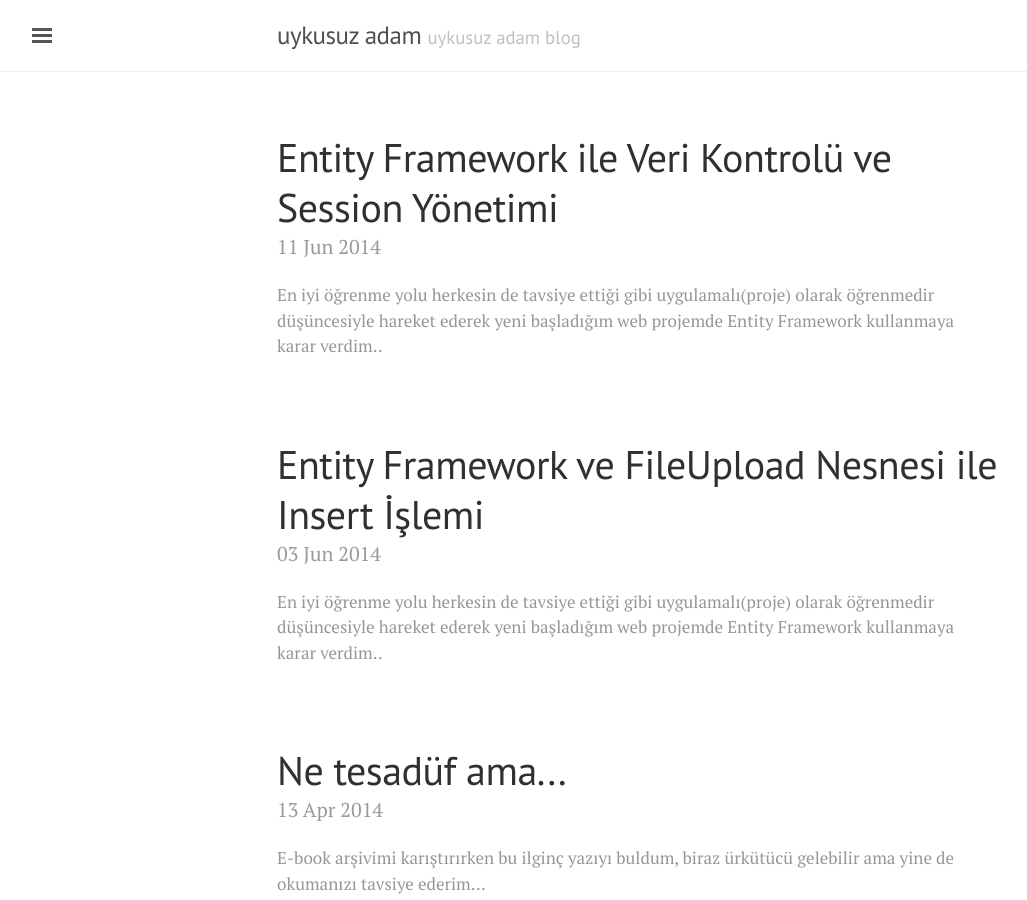
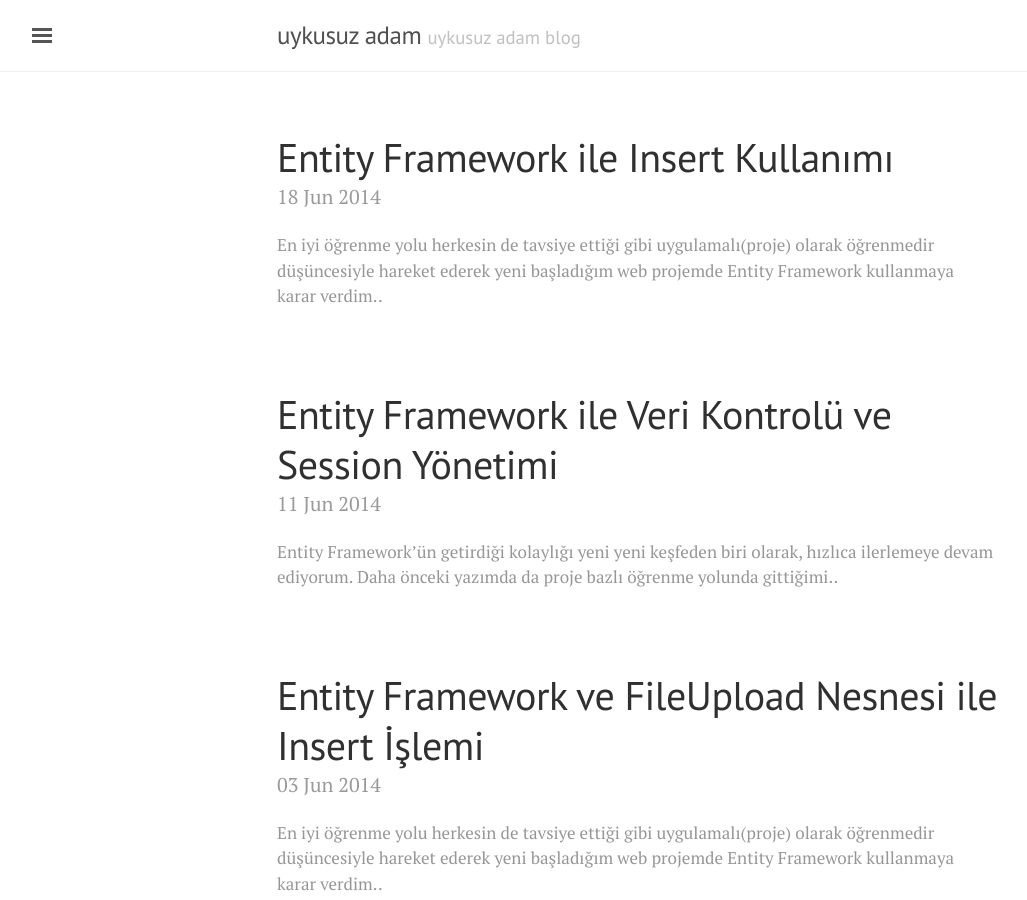
Before and after one commit to abdurrahman/abdurrahman.github.io, a Jekyll site: the page built from index.html, in a window 1280 px wide and 900 px high. Shown: the whole window, without its empty margins (3-1030 px from the left). Built offline with Jekyll 4.4.1, drawn with Linux system fonts in a browser that asks for light colours; the list of posts is cut into pages by our own code; some of the changed lines change nothing that is shown; some of the changed text lies outside the part shown.

Commit message:
Add old post

```diff
--- a/_posts/2014-06-11-entity-framework-ile-veri-kontrolu-ve-session-yonetimi.md
+++ b/_posts/2014-06-11-entity-framework-ile-veri-kontrolu-ve-session-yonetimi.md
@@ -2,7 +2,7 @@
 layout: post
 title:  Entity Framework ile Veri Kontrolü ve Session Yönetimi
 date: 2014-06-11 22:48:48 +02:00
-abstract: En iyi öğrenme yolu herkesin de tavsiye ettiği gibi uygulamalı(proje) olarak öğrenmedir düşüncesiyle hareket ederek yeni başladığım web projemde Entity Framework kullanmaya karar verdim..
+abstract: Entity Framework’ün getirdiği kolaylığı yeni yeni keşfeden biri olarak, hızlıca ilerlemeye devam ediyorum. Daha önceki yazımda da proje bazlı öğrenme yolunda gittiğimi..
 ---
 
 Entity Framework’ün getirdiği kolaylığı yeni yeni keşfeden biri olarak, hızlıca ilerlemeye devam ediyorum. Daha önceki yazımda da proje bazlı öğrenme yolunda gittiğimi ve bunu da her zaman tavsiye ettiğimi belirtmiştim tekrar dile getirmek istiyorum. Bir önceki projemde entity framework kullanmadığım için oradaki kullanıcı kontrolünü yapıp, kayıt varsa session atayıp giriş yapmasını eski yöntem ile yapmıştım. EF’de (artık kısaltalım 🙂 ) bunu nasıl yapabilirim derken daha doğrusu projeye de dahil etmek istediğim bir şeydi ve bu makale ortaya çıkmış oldu, umarım beğenirsiniz, yanlış kavram ve ya yöntem kullanmış olabilir yorum olarak belirtirseniz sevinirim hep beraber öğrenelim.
@@ -74,12 +74,12 @@
 Burada entity framework ile veri kontrolümüzü yapmak için Login.aspx dosyamızın kod tarafına geçiyoruz. Burada veri tabanımızda kullanıcı varsa kullanıcımıza oturum açıp Index.aspx sayfamıza yönlendiriyoruz.
 
 {% highlight csharp %}
-var kullaniciEntity = new MyDbEntities();
+var context = new MyDbEntities();
 protected void send_Click(object sender, EventArgs e)
 {
-  foreach(var userControl in kullaniciEntity.Users)
+  foreach(var user in context.Users)
   {
-    if (userControl.UserName == username.Text && userControl.Password == password.Text)
+    if (user.UserName == username.Text && user.Password == password.Text)
     {
       Session["adminSession"] = username.Text;
       Session.Timeout = 30;
--- /dev/null
+++ b/_posts/2014-06-18-entity-framework-ile-insert-kullanimi.md
@@ -0,0 +1,128 @@
+---
+layout: post
+title:  Entity Framework ile Insert Kullanımı
+date: 2014-06-18 23:35:36 +02:00
+abstract: En iyi öğrenme yolu herkesin de tavsiye ettiği gibi uygulamalı(proje) olarak öğrenmedir düşüncesiyle hareket ederek yeni başladığım web projemde Entity Framework kullanmaya karar verdim..
+---
+
+Bu yazımda **entity framework** kullanarak nasıl veri tabanına kayıt ekleriz onu anlatmaya çalışacağım. Visual Studio'larımız açıksa hemen başlayabiliriz.
+
+**Default.aspx dosyamız;**
+{% highlight csharp %}
+<div id="product-add">
+<h2>Yeni Ürün Ekle</h2>
+<asp:Label runat="server" class="label">Ürün Adı :</asp:Label>
+<asp:TextBox ID="txtUrunAdi" runat="server" class="text" placeholder="Örn: iPhone 5S"></asp:TextBox>
+<asp:RequiredFieldValidator ID="rfvProductName" runat="server"
+ControlToValidate="txtUrunAdi" Display="Dynamic"
+ErrorMessage="Ürün Adı Girmediniz !"></asp:RequiredFieldValidator>
+<br />
+<asp:Label runat="server" class="label">Renk :</asp:Label>
+<asp:TextBox ID="txtRenk" runat="server" class="text" placeholder="Örn: Kırmızı"></asp:TextBox><br />
+<asp:Label runat="server" class="label">Fiyatı :</asp:Label>
+<asp:TextBox ID="txtFiyat" runat="server" class="text" placeholder="Örn: 1500"></asp:TextBox>
+<asp:RegularExpressionValidator ID="revFiyat" runat="server"
+ControlToValidate="txtFiyat" ErrorMessage="Geçerli bir fiyat girin!"
+ValidationExpression="^[0-9]+$"></asp:RegularExpressionValidator>
+<asp:RequiredFieldValidator ID="rfvFiyat" runat="server"
+ControlToValidate="txtFiyat" ErrorMessage="Fiyat Girmediniz!"></asp:RequiredFieldValidator>
+<br />
+<asp:Label runat="server" class="label">Stok Adedi :</asp:Label>
+<asp:TextBox ID="txtStok" runat="server" class="text"></asp:TextBox><br />
+<asp:Label runat="server" class="label">Markası :</asp:Label>
+<asp:DropDownList ID="ddlMarka" runat="server" class="text" ></asp:DropDownList>
+<asp:RequiredFieldValidator ID="rfMarka" runat="server"
+ControlToValidate="ddlMarka" ErrorMessage="Ürünün markasını seçmediniz!"
+InitialValue="Birini seç!"></asp:RequiredFieldValidator>
+<br />
+<asp:Label runat="server" class="label">Resim Ekle :</asp:Label>
+<asp:FileUpload ID="fuResimYukle" runat="server" /><br /><br />
+<asp:Label runat="server" class="label">Teknik Özellikleri :</asp:Label><br /><br />
+<asp:TextBox ID="txtTeknik" runat="server" TextMode="MultiLine" class="textarea"></asp:TextBox>
+<asp:Label ID="lblDurum" runat="server" Text=""></asp:Label>
+<asp:Button ID="btnUrunEkle" Text="Ürün Ekle" runat="server" class="btn"
+onclick="btnUrunEkle_Click" /><br /><br />
+</div>
+{% endhighlight %}
+
+Bu aspx dosyamızda ben div ve form verileri için bazı css özellikleri kullandım onu da bu açıklamanın hemen altına ekleyeceğim. Kodu incelediğimizde textbox, label ve hataları gösterebilmek için zorunlu alanlar kullanıldığını görüyorsunuz.
+**style.css**
+{% highlight css %}
+#product-add { width:600px; margin:0; padding:20px; position:relative; color:white }
+#product-add .label { float:left; width:150px; margin:4px 10px; color:#fff }
+#product-add .text { width:200px; margin-bottom:10px }
+#product-add .textarea { width:300px; display:block }
+#product-add .img { width:150px; height:150px; display:block; }
+#product-add .btn { float:right; margin:10px 0 0 0; width:150px; height:35px; background:#DBA499; color:#222222; font:18px Ubuntu, Sans-Serif;
+border-radius:4px;
+-webkit-border-radius:4px;
+-moz-border-radius:4px;
+border:0}
+#product-add .btn:hover { border:1px dashed #DBA499; background:#000; color:#DBA499; }
+{% endhighlight %}
+
+Şimdi kod tarafına geçip entity framework ile veri tabanımıza **insert** işlemi için kodlarımızı yazalım;
+**Default.aspx.cs**
+{% highlight csharp %}
+protected void Page_Load(object sender, EventArgs e)
+{
+  if (!Page.IsPostBack)
+  {
+    MarkaDoldur();
+  }
+}
+
+protected void btnUrunEkle_Click(object sender, EventArgs e)
+{
+  var context = new MyDbEntities();
+  Products urun = new Products();
+  urun.ProductName = txtUrunAdi.Text;
+  urun.Color = txtRenk.Text;
+  urun.Price = decimal.Parse(txtFiyat.Text);
+  urun.Stock = short.Parse(txtStok.Text);
+  urun.BrandsId = ddlMarka.SelectedIndex;
+  if (fuResimYukle.HasFile)
+  {
+    fuResimYukle.SaveAs(MapPath("/images/products/" + fuResimYukle.FileName));
+    lblDurum.Text = "<p style=" + "color:green" + ">Yeni ürün başarıyla eklendi.<p>";
+  }
+  else
+  {
+    lblDurum.Text = "<p style=" + "color:red" + ">Ouups! Bir hata meydana geldi, tekrar denermisin.<p>";
+  }
+  urun.ProductImgFilePath = "/images/products/" + fuResimYukle.FileName;
+  urun.TechnicalDetails = txtTeknik.Text;
+  context.AddToProducts(urun);
+  context.SaveChanges();
+
+  txtFiyat.Text = "";
+  txtRenk.Text = "";
+  txtStok.Text = "";
+  txtTeknik.Text = "";
+  txtUrunAdi.Text = "";
+}
+public void MarkaDoldur()
+{
+  var context = new MyDbEntities();
+  List<Brands> marka = context.Brands.ToList();
+  ddlMarka.DataSource = marka;
+  ddlMarka.DataValueField = "BrandsId";
+  ddlMarka.DataTextField = "BrandsName";
+  ddlMarka.DataBind();
+}
+{% endhighlight %}
+
+Satır numaralarına göre anlatırsak sanırım daha anlaşılır olacak, bu yüzden en alttan üste doğru gitmek daha etkili olacaktır.
+37-40. satırlar arasında markalar isminde oluşturduğum kategorinin verilerini veri tabanından çekerek entity framework ile **dropdown** listeme dolduruyorum.
+9-36. satırlar arasındaki kod bloğum ise sayfada girilen verilerin butona tıklandığındaki işlev sürecini anlatmakta, kısaca bahsedelim;
+11. satırda entity modelimizi tanımlayıp,
+12. satırda ürün tablomuza verilerimizi insert yapacağımız için bir tanımlama yapmamız gerekiyor, burada onu tanımlıyoruz,
+13-17. satırlar arasında sırasıyla ürün tablomuzdaki kolonlarımıza defaul.aspx sayfamızda önceden eklemiş olduğumuz textbox verilerini eşitliyoruz. **SQL** tarafında fiyat kolonu money ve stok kolonu int olarak tanımladığımız için bu verilere insert yapabilmemiz için textbox verilerini **parse** etmemiz gerekiyor. Marka seçimini dropdown ile yaptığımız için ürün tablomuzda bunun id'si tutulmakta, bu yüzden seçilen markanın id'sini de buraya eşitliyoruz.
+18-26. satırlar arası yüklenmek üzere ürüne seçilen resmin kaydedileceği dizini belirtiyoruz.
+27. satırda ise bu resmin veri tabanında daha sonra farklı işlemler için(ör. ürün gösterimi vs.) dizin yolunu tutmamız gerekecek, burada bunu belirtiyoruz.
+29. satırda girilen bilgilerin veri tabanında ürün tablosuna eklenmesini,
+30. satırda ise entity modelimiz ile bunun kayıt işlemini gerçekleştiriyoruz.
+31-35. satırlar arasında da form verilerimizi resetliyoruz.
+1-7. satırlar arasında markaların dropdown listesini sayfa açılışında doldurması için sayfamızın yükleme esnasında bu işlemi yapmasını sağlıyoruz.
+
+Bir sonraki entity framework ile update kullanımı yazımızda görüşmek üzere, kalın sağlıcakla..
```
